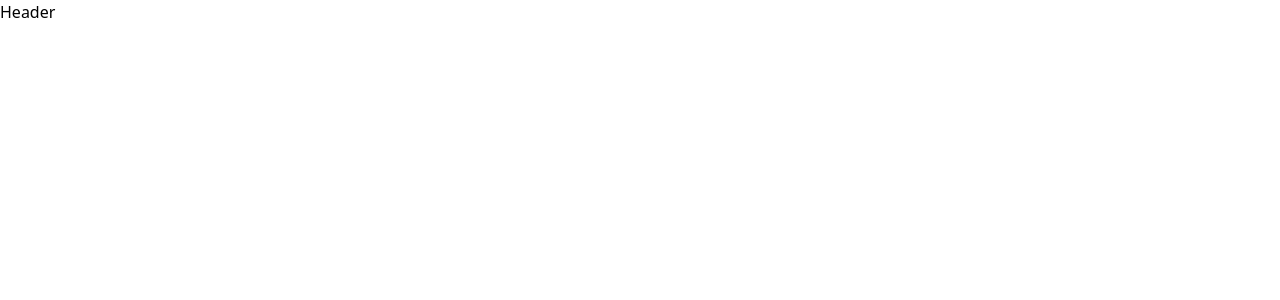
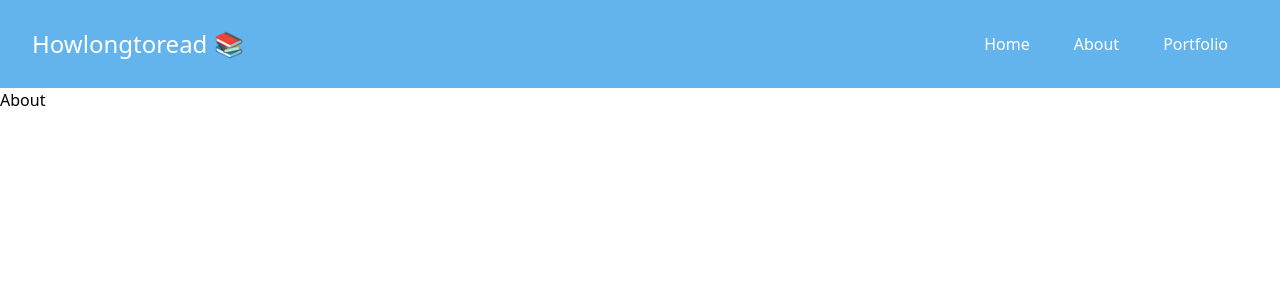
Before and after one commit to alexvirdee/howlongtoread, a React (Create React App) app: page /about in a window 1280 px wide. Shown: the top 300 px of the page. Built offline with nearby package versions, Linux system fonts and the light colour scheme.

Commit message:
tailwinds navigation

```diff
--- a/src/App.js
+++ b/src/App.js
@@ -4,20 +4,21 @@ import { Switch, Route, BrowserRouter } from 'react-router-dom';
 import './App.css';
 
 import HomePage from './pages/homepage/homepage.component';
+import About from './pages/about/about.component';
 
 import Header from './components/header/header.component';
-
 
 class App extends React.Component {
   render() {
     return (
       <div className='app'>
-        <Header />
         <BrowserRouter>
+          <Header />
            <Switch>
             <Route exact path='/' component={HomePage} />
+            <Route exact path='/about' component={About} />
            </Switch>
-           </BrowserRouter>
+        </BrowserRouter>
       </div>
     )
   }
--- a/src/components/header/header.component.jsx
+++ b/src/components/header/header.component.jsx
@@ -1,11 +1,52 @@
 import React from 'react';
+import { Link } from 'react-router-dom';
 
 import './header.styles.scss';
 
-const Header = () => (
-    <div className='header'>
-        <h1>Header</h1>
-    </div>
-)
+class Header extends React.Component {
+    constructor(props) {
+        super(props);
+        this.toggleNav = this.toggleNav.bind(this);
+    }
+
+    toggleNav() {
+        document.getElementById("nav-content").classList.toggle("hidden");
+    }
+
+    render() {
+        return (
+            <div className="header">
+                <nav className="flex items-center justify-between flex-wrap bg-blue-400 p-6 w-full z-10 top-0">
+                    <div className="flex items-center flex-shrink-0 text-white mr-6">
+                        <Link className="text-white no-underline hover:text-white hover:no-underline" to="/">
+                            <span className="text-2xl pl-2"><i className="em em-grinning"></i>Howlongtoread <span role='img' aria-label='books'>📚</span></span>
+                        </Link>
+                    </div>
+
+                    <div className="block lg:hidden">
+                        <button onClick={this.toggleNav} id="nav-toggle" className="flex items-center px-3 py-2 border rounded text-white border-white hover:text-blue-800 hover:border-blue-800">
+                            <svg className="fill-current h-3 w-3" viewBox="0 0 20 20" xmlns="http://www.w3.org/2000/svg"><title>Menu</title><path d="M0 3h20v2H0V3zm0 6h20v2H0V9zm0 6h20v2H0v-2z"/></svg>
+                        </button>
+                    </div>
+
+                    <div className="w-full flex-grow lg:flex lg:items-center lg:w-auto hidden lg:block pt-6 lg:pt-0" id="nav-content">
+                        <ul className="list-reset lg:flex justify-end flex-1 items-center">
+                            <li className="mr-3">
+                                <Link className="inline-block py-2 px-4 text-white hover:text-blue-800 no-underline" to="/">Home</Link>
+                            </li>
+                            <li className="mr-3">
+                                <Link className="inline-block text-white no-underline hover:text-blue-800 hover:text-underline py-2 px-4" to="/about">About</Link>
+                            </li>
+                            <li className="mr-3">
+                                <a className="inline-block text-white no-underline hover:text-blue-800 hover:text-underline py-2 px-4" href="http://www.alexvirdee.com/">Portfolio</a>
+                            </li>
+                        </ul>
+                    </div>
+                </nav>
+           </div>
+        );
+    }
+}
+
 
 export default Header;
--- /dev/null
+++ b/src/pages/about/about.component.jsx
@@ -0,0 +1,7 @@
+import React from 'react';
+
+const About = () => (
+    <h1>About</h1>
+)
+
+export default About;
--- a/src/pages/homepage/homepage.component.jsx
+++ b/src/pages/homepage/homepage.component.jsx
@@ -3,7 +3,7 @@ import React from 'react';
 import './homepage.styles.scss';
 
 const HomePage = () => (
-    <div className='hoempage'>
+    <div className='homepage'>
         <h1 className='text-4xl'>Homepage</h1>
     </div>
 )
```
